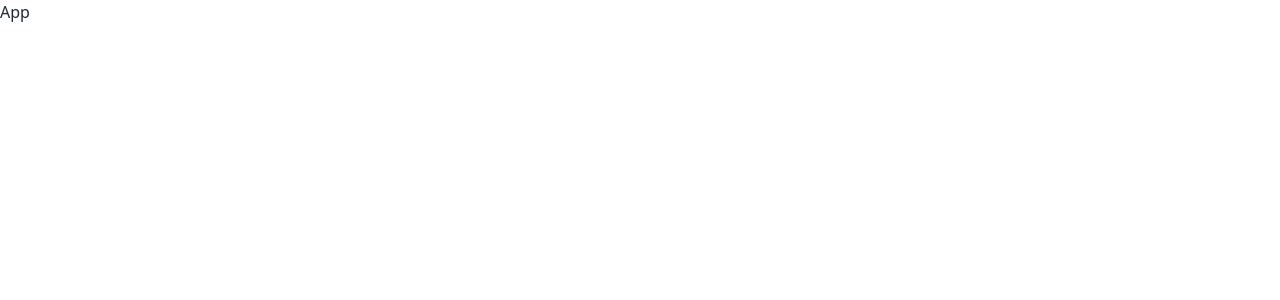
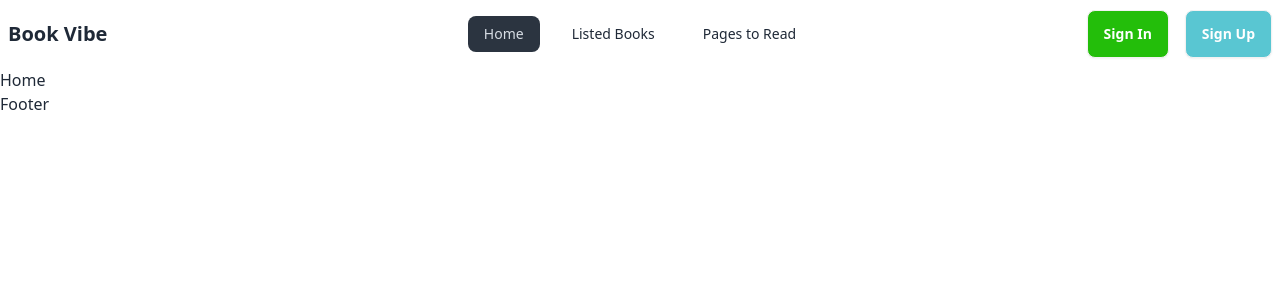
Before and after one commit to jakareya76/book-vibe, a React (Vite) app: page / in a window 1280 px wide. Shown: the top 300 px of the page. Built offline with nearby package versions, Linux system fonts and the light colour scheme.

Commit message:
create navbar

```diff
--- a/src/App.jsx
+++ b/src/App.jsx
@@ -1,5 +1,15 @@
+import { Outlet } from "react-router-dom";
+import Navbar from "./components/Navbar";
+import Footer from "./components/Footer";
+
 const App = () => {
-  return <div>App</div>;
+  return (
+    <>
+      <Navbar />
+      <Outlet />
+      <Footer />
+    </>
+  );
 };
 
 export default App;
--- a/src/components/Navbar.jsx
+++ b/src/components/Navbar.jsx
@@ -1,5 +1,70 @@
+import { Link, NavLink } from "react-router-dom";
+
 const Navbar = () => {
-  return <div>Navbar</div>;
+  return (
+    <header className="container mx-auto">
+      <nav className="navbar bg-base-100">
+        <div className="navbar-start">
+          <div className="dropdown">
+            <div tabIndex={0} role="button" className="btn btn-ghost lg:hidden">
+              <svg
+                xmlns="http://www.w3.org/2000/svg"
+                className="h-5 w-5"
+                fill="none"
+                viewBox="0 0 24 24"
+                stroke="currentColor"
+              >
+                <path
+                  strokeLinecap="round"
+                  strokeLinejoin="round"
+                  strokeWidth="2"
+                  d="M4 6h16M4 12h8m-8 6h16"
+                />
+              </svg>
+            </div>
+            <ul
+              tabIndex={0}
+              className="menu menu-sm dropdown-content mt-3 z-[1] p-5 gap-4 shadow bg-base-100 rounded-box w-52"
+            >
+              <li>
+                <NavLink to="/">Home</NavLink>
+              </li>
+              <li>
+                <NavLink to="/listed-books">Listed Books</NavLink>
+              </li>
+              <li>
+                <NavLink to="/pages-to-read">Pages to Read</NavLink>
+              </li>
+            </ul>
+          </div>
+          <Link to="/" className="text-xl font-bold">
+            Book Vibe
+          </Link>
+        </div>
+        <div className="navbar-center hidden lg:flex">
+          <ul className="menu menu-horizontal px-1 gap-4">
+            <li>
+              <NavLink to="/">Home</NavLink>
+            </li>
+            <li>
+              <NavLink to="/listed-books">Listed Books</NavLink>
+            </li>
+            <li>
+              <NavLink to="/pages-to-read">Pages to Read</NavLink>
+            </li>
+          </ul>
+        </div>
+        <div className="navbar-end gap-4">
+          <a className="btn bg-[#23BE0A] text-white hover:bg-[#49a13c]">
+            Sign In
+          </a>
+          <a className="btn bg-[#59C6D2] text-white hover:bg-[#489fa8]">
+            Sign Up
+          </a>
+        </div>
+      </nav>
+    </header>
+  );
 };
 
 export default Navbar;
--- a/src/main.jsx
+++ b/src/main.jsx
@@ -4,11 +4,28 @@ import App from "./App.jsx";
 import "./index.css";
 
 import { createBrowserRouter, RouterProvider } from "react-router-dom";
+import Home from "./pages/Home.jsx";
+import ListedBooks from "./pages/ListedBooks.jsx";
+import PagesToRead from "./pages/PagesToRead.jsx";
 
 const router = createBrowserRouter([
   {
     path: "/",
     element: <App />,
+    children: [
+      {
+        index: true,
+        element: <Home />,
+      },
+      {
+        path: "/listed-books",
+        element: <ListedBooks />,
+      },
+      {
+        path: "/pages-to-read",
+        element: <PagesToRead />,
+      },
+    ],
   },
 ]);
 
```
